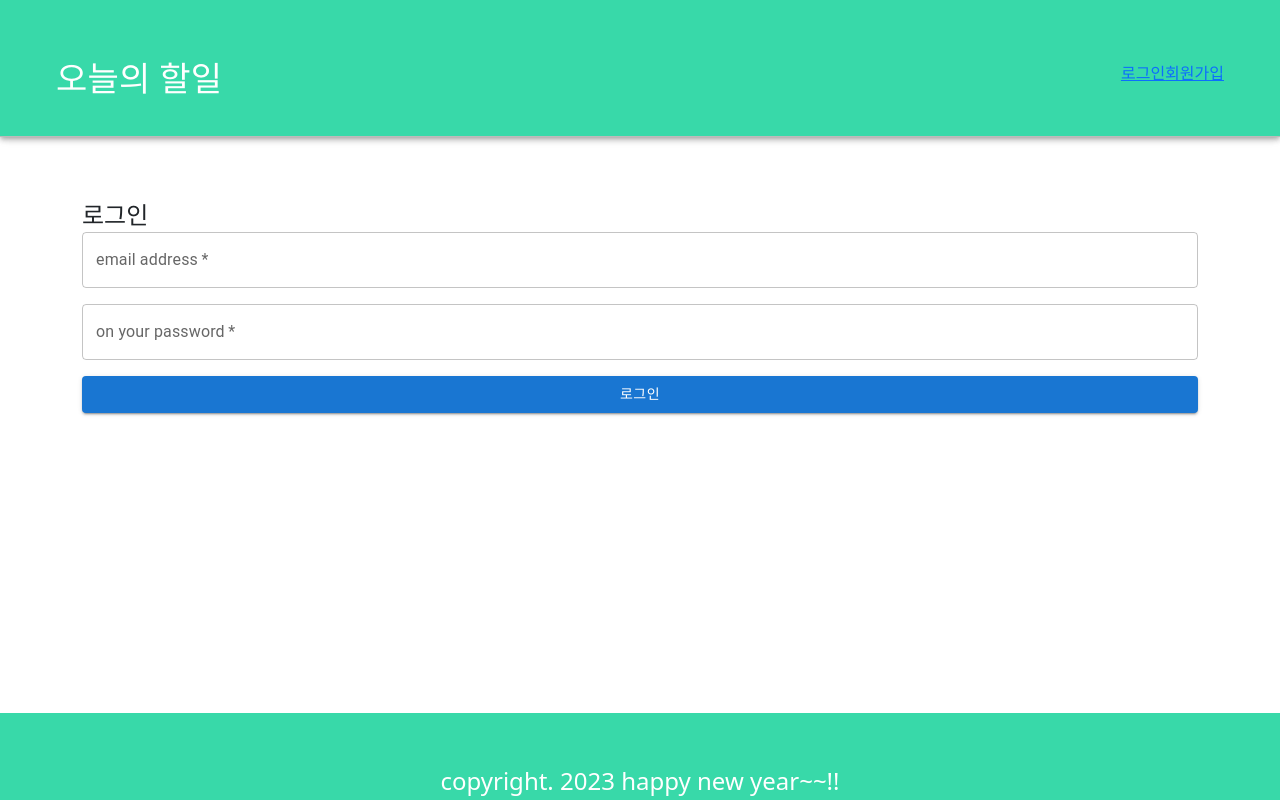
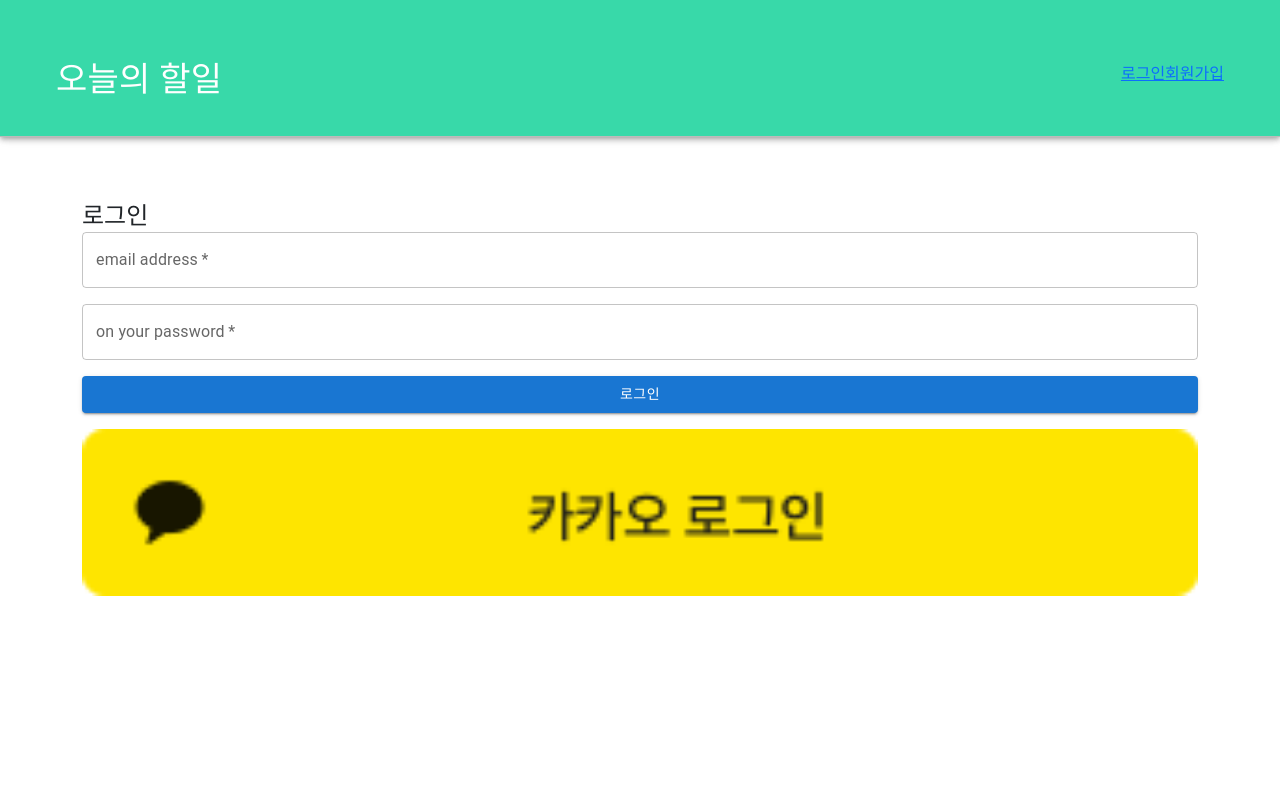
Before and after one commit to KangYeBin/react-todo-app, a React (Create React App) app: page /login in a window 1280 px wide. Shown: the top 800 px of the page. Built offline with nearby package versions, Linux system fonts and the light colour scheme; no server answers.

Commit message:
카카오 로그인 진행중 (인가 코드 전송)

```diff
--- a/src/App.js
+++ b/src/App.js
@@ -7,6 +7,7 @@
 import { AuthContextProvider } from './utils/AuthContext';
 import Login from './components/user/Login';
 import 'bootstrap/dist/css/bootstrap.min.css';
+import KakaoLoginHandler from './components/user/KakaoLoginHandler';
 
 function App() {
   return (
@@ -18,6 +19,7 @@
           <Route path="/" element={<TodoTemplate />} />
           <Route path="/login" element={<Login />} />
           <Route path="/join" element={<Join />} />
+          <Route path="/oauth/kakao" element={KakaoLoginHandler} />
         </Routes>
         <Footer />
       </div>
--- /dev/null
+++ b/src/components/user/KakaoLoginHandler.js
@@ -0,0 +1,28 @@
+import React, { useEffect } from 'react';
+import { API_BASE_URL, USER } from '../../config/host-config';
+
+const KakaoLoginHandler = () => {
+  console.log(
+    '사용자가 동의 화면을 통해 필수 정보 동의 후 Kakao 인증 서버에서 reedicrect 진행',
+  );
+
+  const REQUEST_URL = API_BASE_URL + USER;
+
+  // URL에 쿼리 스트림으로 전달된 인가 코드를 얻어오기
+  const code = new URL(window.location.href).searchParams.get('code');
+
+  useEffect(() => {
+    // 컴포넌트가 렌더링 될 때, 인가 코드를 백엔드로 전송하는 fetch 요청
+    const kakaoLogin = async () => {
+      const res = await fetch(
+        REQUEST_URL + '/kakaologin?code=' + code,
+      );
+    };
+
+    kakaoLogin();
+  }, []);
+
+  return <div>KakaoLoginHandler</div>;
+};
+
+export default KakaoLoginHandler;
--- a/src/components/user/Login.js
+++ b/src/components/user/Login.js
@@ -5,6 +5,7 @@
 import AuthContext from '../../utils/AuthContext';
 import { useNavigate } from 'react-router-dom';
 import CustomSnackBar from '../layout/CustomSnackBar';
+import { KAKAO_AUTH_URL } from '../../config/kakao-config';
 
 const Login = () => {
   const REQUEST_URL = API_BASE_URL + USER + '/signin';
@@ -126,6 +127,15 @@
                   로그인
                 </Button>
               </Grid>
+              <Grid item xs={12}>
+                <a href={KAKAO_AUTH_URL}>
+                  <img
+                    style={{ width: '100%' }}
+                    alt="kakaobtn"
+                    src={require('../../assets/img/kakao_login_medium_wide.png')}
+                  />
+                </a>
+              </Grid>
             </Grid>
           </form>
         </Container>
--- /dev/null
+++ b/src/config/kakao-config.js
@@ -0,0 +1,11 @@
+/*
+    개발 과정에서 API_KEY, DB관련 정보 등 외부로 노출되면 안되는 값들이 있는데,
+    .env 파일을 통해 내부적으로만 사용할 수 있게 설정할 수 있다. (.env -> 환경변수 설정을 위한 파일)
+    .env 파일 내의 값을 읽어올 때는 [process.env.지정한이름] 을 통해 값을 불러올 수 있다.
+    React 환경에서 .env 내의 데이터를 읽어올 때는 반드시 REACT_APP_를 붙여야 한다.
+*/
+
+const CLIENT_ID = process.env.REACT_APP_REST_API_KEY;
+const REDIRECT_URI = process.env.REACT_APP_REDIRECT_URL;
+
+export const KAKAO_AUTH_URL = `https://kauth.kakao.com/oauth/authorize?client_id=${CLIENT_ID}&redirect_uri=${REDIRECT_URI}&response_type=code`;
```
Also changed, not shown: src/assets/img/kakao_login_medium_wide.png (added), 1 other file (tests, documents, lock files or other folders).
